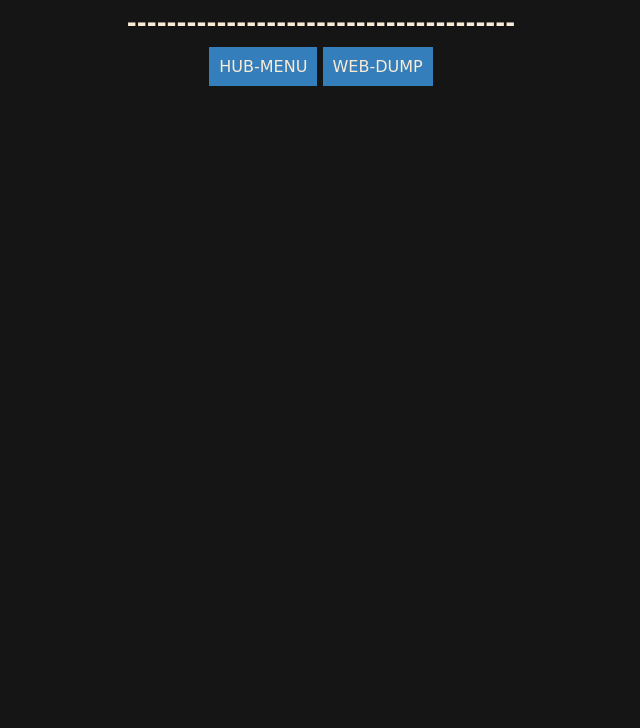
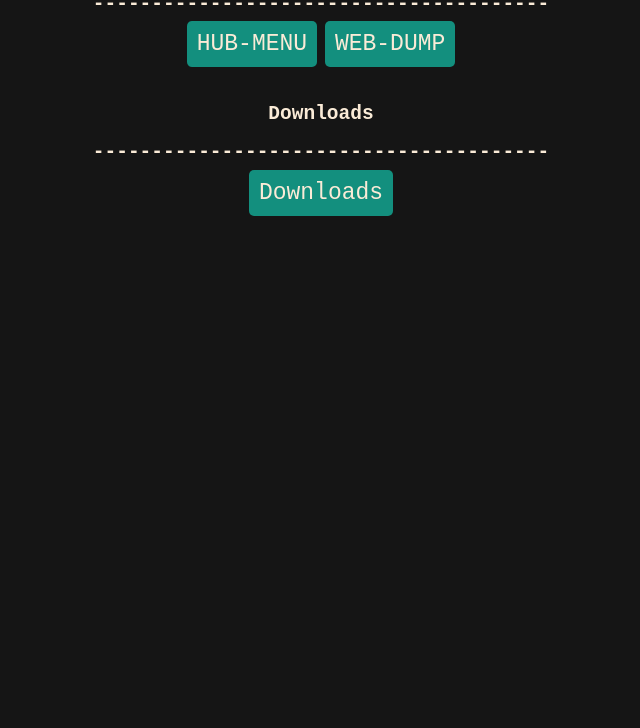
Before and after one commit to llghtdark/llghtdark.github.io, a plain HTML site: page index.html in a window 1280 px wide. Shown: the part 72-800 px from the top of the page, without its empty margins (319-959 px from the left). Drawn offline with Linux system fonts and the light colour scheme.

Commit message:
modified:   index.html 	modified:   style.css

```diff
--- a/index.html
+++ b/index.html
@@ -10,9 +10,14 @@
     <div class="main">
         <h1>DarkLlght - Projects</h1>
         <h2>---------------------------------------</h2>
-        <a href="https://dark-llght.github.io/hub-menu">HUB-MENU</a>
-        <a href="https://web-dump.github.io">WEB-DUMP</a>
-
+        <a class="project" href="https://dark-llght.github.io/hub-menu">HUB-MENU</a>
+        <a class="project" href="https://web-dump.github.io">WEB-DUMP</a>
+        <br>
+        <br>
+        <br>
+        <h2>Downloads</h1>
+        <h2>---------------------------------------</h2>
+        <a class="project" href="https://github.com/llghtdark/Downloads-Stuff">Downloads</a>
     </div>
 </body>
 </html>
--- a/style.css
+++ b/style.css
@@ -2,14 +2,16 @@ body{
     margin: 0;
     color: antiquewhite;
     background-color: #151515;
-    font-family: cursive;
+    font-family: monospace;
 }
 .main{
     text-align: center;
 }
-a{
+.project{
     color: antiquewhite;
 	text-decoration: none;
-    background-color: #337ebb;
+    background-color: #138f7e;
     padding: 10px;
+    font-size: 23px;
+    border-radius: 5px;
 }
```
